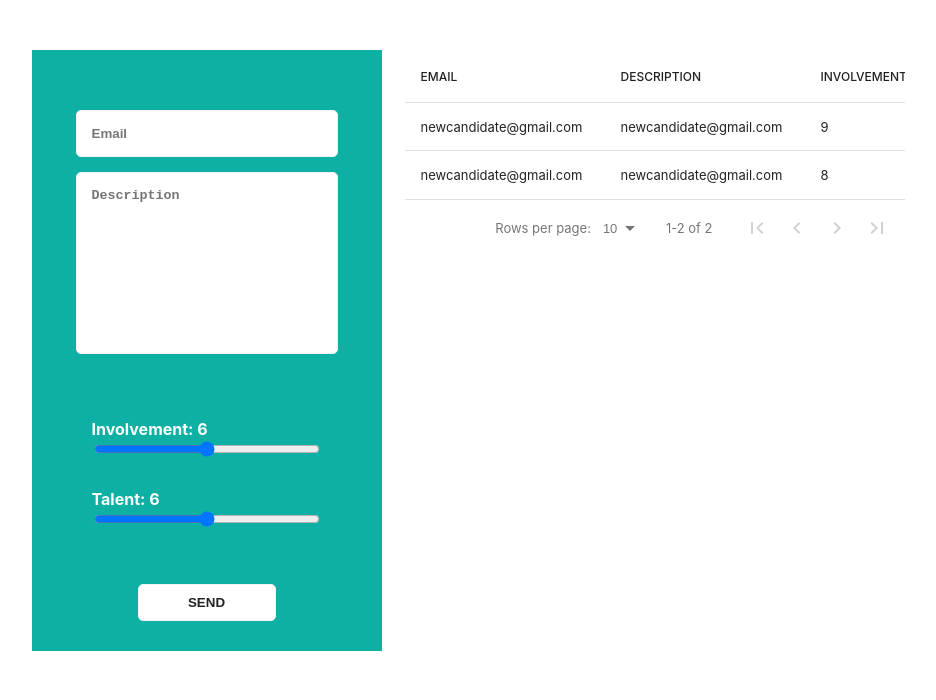
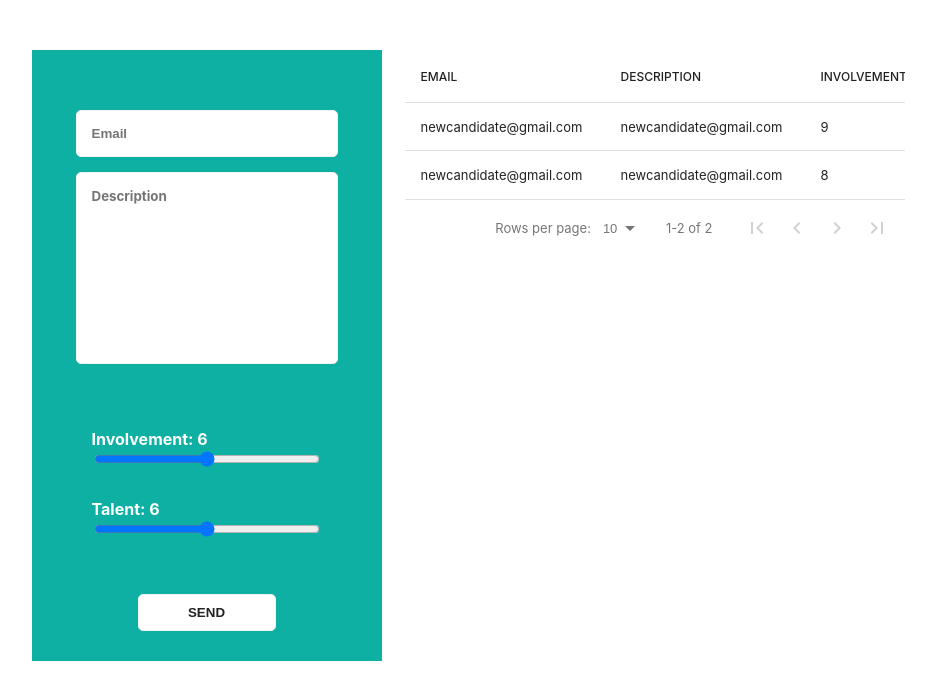
Before and after one commit to Dema1997/nova-task, a React (Create React App) app: page / in a window 1280 px wide. Shown: the top 700 px of the page, without its empty margins (172-1108 px from the left). Built offline with nearby package versions, Linux system fonts and the light colour scheme.

Commit message:
Modified font damily textarea

```diff
--- a/src/index.css
+++ b/src/index.css
@@ -11,3 +11,11 @@
   font-family: source-code-pro, Menlo, Monaco, Consolas, 'Courier New',
     monospace;
 }
+
+textarea {
+  font-family: -apple-system, BlinkMacSystemFont, 'Segoe UI', 'Roboto', 'Oxygen',
+    'Ubuntu', 'Cantarell', 'Fira Sans', 'Droid Sans', 'Helvetica Neue',
+    sans-serif;
+  -webkit-font-smoothing: antialiased;
+  -moz-osx-font-smoothing: grayscale;
+}
```
